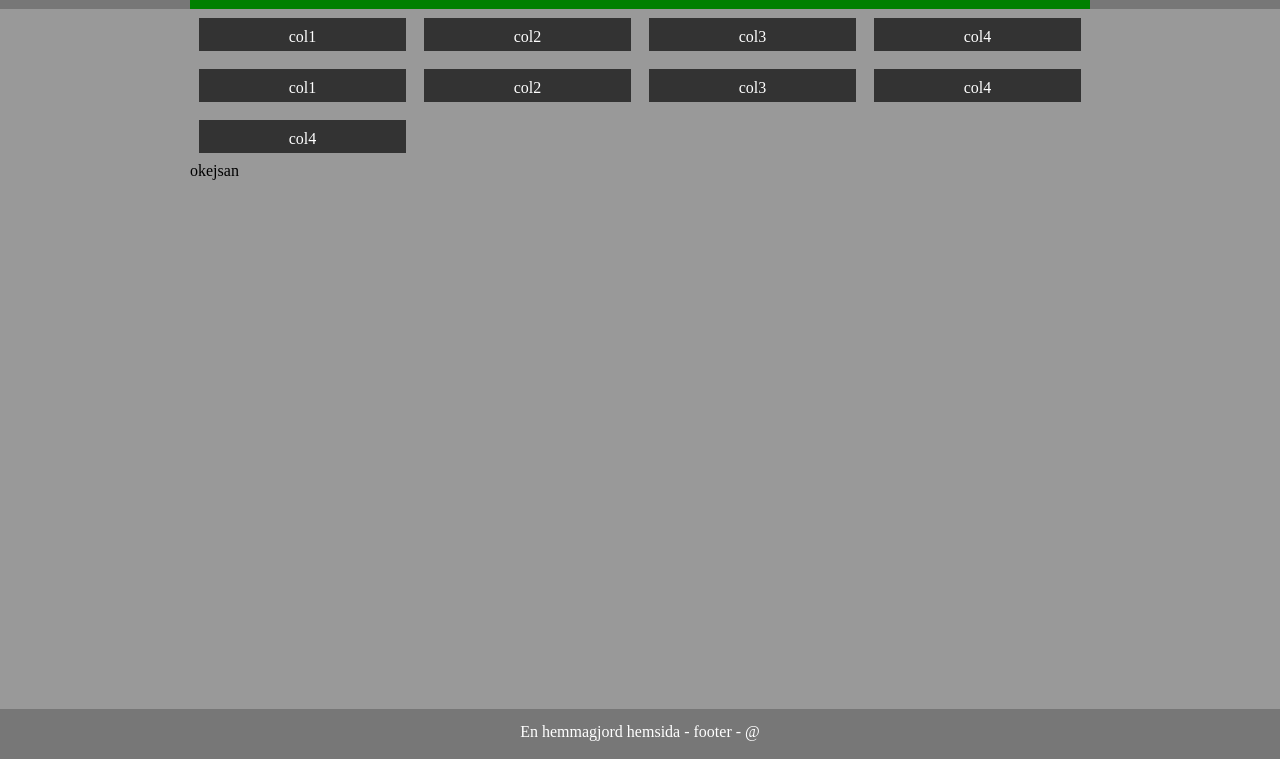
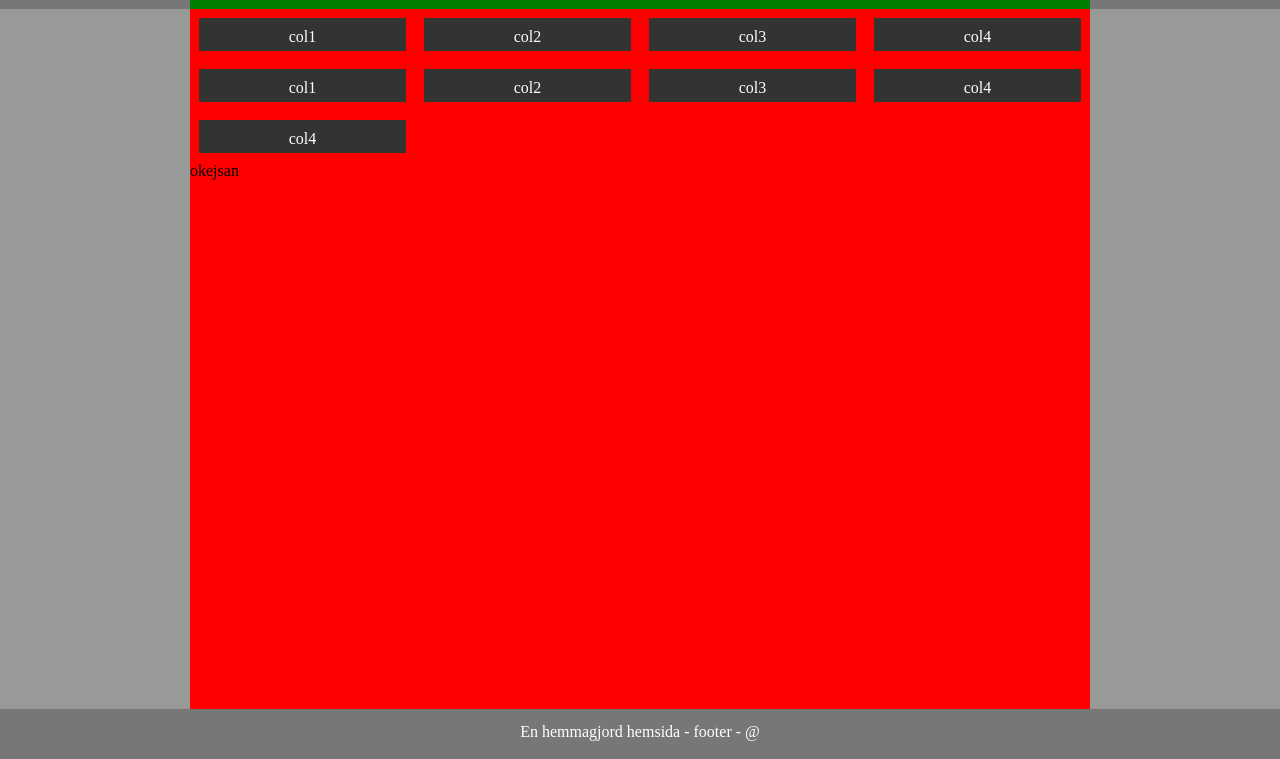
Before and after one commit to udde/MyWebPage, a plain HTML site: page index.html in a window 1280 px wide. Shown: the part 81-840 px from the top of the page. Drawn offline with Linux system fonts and the light colour scheme.

Commit message:
Update style.css

```diff
--- a/style.css
+++ b/style.css
@@ -45,7 +45,7 @@ nav ul{
  }
 
  #mainWrap{
- 	background: #999;
+ 	background: red;
  	max-width: 900px;
  	margin-right: auto; margin-left: auto;
  	height: 700px;
```
